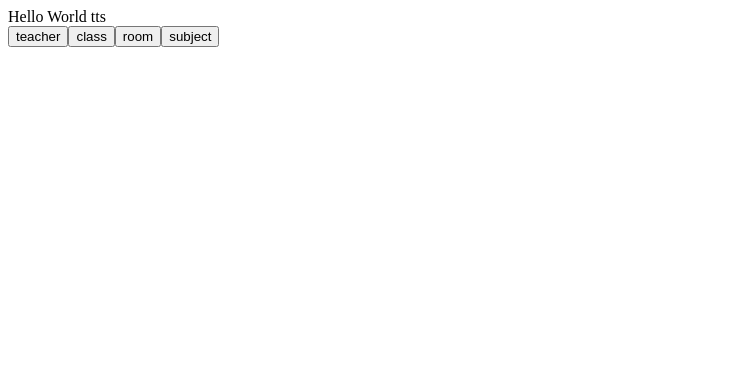
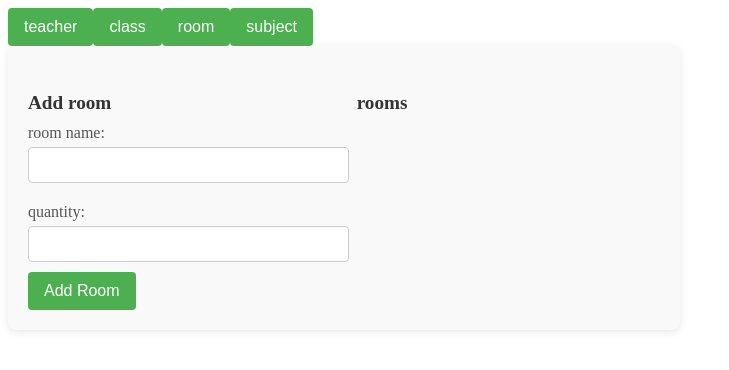
Before and after one commit to anshjain16/timetablefrontend, an Angular app: page /user/room in a window 1280 px wide. Before the commit this address led to /. Shown: the top 370 px of the page, without its empty margins (0-729 px from the left). Built offline with nearby package versions, Linux system fonts and the light colour scheme.

Commit message:
ui changes

```diff
--- a/src/app/app.component.html
+++ b/src/app/app.component.html
@@ -1,2 +1,3 @@
-<div>Hello World {{title}}</div>
-<app-form></app-form>
+<!-- <div>Hello World {{title}}</div> -->
+<!-- <app-form></app-form> -->
+ <router-outlet></router-outlet>
--- a/src/app/form/form.component.css
+++ b/src/app/form/form.component.css
@@ -1,4 +1,35 @@
-.tab{
+.tab {
     display: flex;
     flex-direction: row;
+    /* width: 70%; */
+    width: 200;
+    padding: 10px; /* Adds internal padding around the container */
+    background-color: #f9f9f9; /* Soft background for the tab container */
+    border-radius: 8px; /* Rounded corners for a softer look */
+    box-shadow: 0 2px 4px rgba(0, 0, 0, 0.1); /* Light shadow for depth */
 }
+
+button {
+    padding: 10px 16px;
+    color: #fff;
+    background-color: #4CAF50; /* Green button color */
+    border: none;
+    border-radius: 4px;
+    cursor: pointer;
+    transition: background-color 0.3s ease;
+    font-size: 1rem;
+}
+
+button:hover {
+    background-color: #45a049; /* Slightly darker green on hover */
+}
+
+.tab button:last-child {
+    margin-right: 0; /* Remove margin from the last button */
+}
+
+
+.tab button:focus {
+    outline: none;
+    box-shadow: 0 0 0 3px rgba(66, 153, 225, 0.5); /* Highlight focus for accessibility */
+}
--- a/src/app/form/form.component.ts
+++ b/src/app/form/form.component.ts
@@ -27,9 +27,9 @@ export class FormComponent {
   classes = this.dataService.getClasses();
 
   setTab(tabname: string) {
-    this.router.navigate([`/${tabname}`]);
+    this.router.navigate([`/user/${tabname}`]);
   }
   setClass(classname: any){
-    this.router.navigate([`/info/${classname.name}`]);
+    this.router.navigate([`/user/info/${classname.name}`]);
   }
 }
--- a/src/app/formchilds/class/class.component.css
+++ b/src/app/formchilds/class/class.component.css
@@ -1,7 +1,62 @@
-.wrapper{
+.wrapper {
     display: flex;
     flex-direction: row;
     justify-content: space-between;
     width: 50%;
-    padding-left: 50px;
+    height: 100vh;
+    padding: 20px; /* Adds padding around the wrapper for breathing space */
+    background-color: #f9f9f9; /* Soft background to separate from page background */
+    border-radius: 8px; /* Rounded corners for a card-like feel */
+    box-shadow: 0 2px 8px rgba(0, 0, 0, 0.1); /* Subtle shadow for depth */
 }
+
+.input, .info {
+    width: 48%; /* Make both sections evenly spaced within the wrapper */
+}
+
+.input h4, .info h4 {
+    font-size: 1.2rem;
+    margin-bottom: 10px;
+    color: #333;
+}
+
+label {
+    display: block;
+    margin: 10px 0 5px; /* Space between labels and inputs */
+    font-weight: 500;
+    color: #555;
+}
+
+input[type="text"] {
+    width: 100%;
+    padding: 8px;
+    border: 1px solid #ccc;
+    border-radius: 4px;
+    margin-bottom: 10px; /* Space between inputs */
+    font-size: 1rem;
+}
+
+button {
+    padding: 10px 16px;
+    color: #fff;
+    background-color: #4CAF50; /* Subtle green button color */
+    border: none;
+    border-radius: 4px;
+    cursor: pointer;
+    transition: background-color 0.3s ease;
+    font-size: 1rem;
+}
+
+button:hover {
+    background-color: #45a049; /* Slightly darker green on hover */
+}
+
+.info div {
+    padding: 8px 0;
+    border-bottom: 1px solid #ddd; /* Divider for each class name */
+    color: #333;
+}
+
+.info div:last-child {
+    border-bottom: none; /* Remove border from the last item */
+}
--- a/src/app/formchilds/room/room.component.css
+++ b/src/app/formchilds/room/room.component.css
@@ -1,7 +1,61 @@
-.wrapper{
+.wrapper {
     display: flex;
     flex-direction: row;
     justify-content: space-between;
     width: 50%;
-    padding-left: 50px;
+    padding: 20px; /* Padding around the wrapper for breathing space */
+    background-color: #f9f9f9; /* Light background to separate from page */
+    border-radius: 8px; /* Rounded corners for a softer appearance */
+    box-shadow: 0 2px 8px rgba(0, 0, 0, 0.1); /* Soft shadow for depth */
 }
+
+.input, .info {
+    width: 48%; /* Ensures both sections take equal space */
+}
+
+.input h4, .info h4 {
+    font-size: 1.2rem;
+    margin-bottom: 10px;
+    color: #333;
+}
+
+label {
+    display: block;
+    margin: 10px 0 5px; /* Space between labels and inputs */
+    font-weight: 500;
+    color: #555;
+}
+
+input[type="text"] {
+    width: 100%;
+    padding: 8px;
+    border: 1px solid #ccc;
+    border-radius: 4px;
+    margin-bottom: 10px; /* Adds space below each input */
+    font-size: 1rem;
+}
+
+button {
+    padding: 10px 16px;
+    color: #fff;
+    background-color: #4CAF50; /* Green button color */
+    border: none;
+    border-radius: 4px;
+    cursor: pointer;
+    transition: background-color 0.3s ease;
+    font-size: 1rem;
+}
+
+button:hover {
+    background-color: #45a049; /* Darker shade on hover */
+}
+
+.info div {
+    padding: 8px 0;
+    border-bottom: 1px solid #ddd; /* Divider for each room name */
+    color: #333;
+}
+
+.info div:last-child {
+    border-bottom: none; /* Removes bottom border from last item */
+}
--- a/src/app/formchilds/subject/subject.component.css
+++ b/src/app/formchilds/subject/subject.component.css
@@ -1,7 +1,61 @@
-.wrapper{
+.wrapper {
     display: flex;
     flex-direction: row;
     justify-content: space-between;
     width: 50%;
-    padding-left: 50px;
+    padding: 20px; /* Adds padding around the wrapper */
+    background-color: #f9f9f9; /* Light background for separation */
+    border-radius: 8px; /* Rounded corners for a soft look */
+    box-shadow: 0 2px 8px rgba(0, 0, 0, 0.1); /* Soft shadow for depth */
 }
+
+.input, .info {
+    width: 48%; /* Ensure balanced space for input and info sections */
+}
+
+.input h4, .info h4 {
+    font-size: 1.2rem;
+    margin-bottom: 10px;
+    color: #333;
+}
+
+label {
+    display: block;
+    margin: 10px 0 5px; /* Spacing between labels and inputs */
+    font-weight: 500;
+    color: #555;
+}
+
+input[type="text"] {
+    width: 100%;
+    padding: 8px;
+    border: 1px solid #ccc;
+    border-radius: 4px;
+    margin-bottom: 10px; /* Space below input */
+    font-size: 1rem;
+}
+
+button {
+    padding: 10px 16px;
+    color: #fff;
+    background-color: #4CAF50; /* Green button for visibility */
+    border: none;
+    border-radius: 4px;
+    cursor: pointer;
+    transition: background-color 0.3s ease;
+    font-size: 1rem;
+}
+
+button:hover {
+    background-color: #45a049; /* Slightly darker on hover */
+}
+
+.info div {
+    padding: 8px 0;
+    border-bottom: 1px solid #ddd; /* Divider between subjects */
+    color: #333;
+}
+
+.info div:last-child {
+    border-bottom: none; /* No divider for the last item */
+}
--- a/src/app/formchilds/teacher/teacher.component.css
+++ b/src/app/formchilds/teacher/teacher.component.css
@@ -1,7 +1,61 @@
-.wrapper{
+.wrapper {
     display: flex;
     flex-direction: row;
     justify-content: space-between;
     width: 50%;
-    padding-left: 50px;
+    padding: 20px; /* Adds padding around the wrapper */
+    background-color: #f9f9f9; /* Light background for contrast */
+    border-radius: 8px; /* Rounded corners for a smooth appearance */
+    box-shadow: 0 2px 8px rgba(0, 0, 0, 0.1); /* Soft shadow for depth */
 }
+
+.input, .info {
+    width: 48%; /* Ensure equal spacing between input and info sections */
+}
+
+.input h4, .info h4 {
+    font-size: 1.2rem;
+    margin-bottom: 10px;
+    color: #333;
+}
+
+label {
+    display: block;
+    margin: 10px 0 5px; /* Space between label and input */
+    font-weight: 500;
+    color: #555;
+}
+
+input[type="text"] {
+    width: 100%;
+    padding: 8px;
+    border: 1px solid #ccc;
+    border-radius: 4px;
+    margin-bottom: 10px; /* Space below each input */
+    font-size: 1rem;
+}
+
+button {
+    padding: 10px 16px;
+    color: #fff;
+    background-color: #4CAF50; /* Green button color */
+    border: none;
+    border-radius: 4px;
+    cursor: pointer;
+    transition: background-color 0.3s ease;
+    font-size: 1rem;
+}
+
+button:hover {
+    background-color: #45a049; /* Slightly darker green on hover */
+}
+
+.info div {
+    padding: 8px 0;
+    border-bottom: 1px solid #ddd; /* Divider between teacher names */
+    color: #333;
+}
+
+.info div:last-child {
+    border-bottom: none; /* No border on last item */
+}
--- a/src/app/infoform/infoform.component.css
+++ b/src/app/infoform/infoform.component.css
@@ -1,54 +1,162 @@
-.moreInfo {
-    display: flex;
-    flex-direction: row;
-}
-
 .wrapper {
     display: flex;
     flex-direction: row;
-    justify-content: space-between;
+    padding: 15px;
+    background-color: #f9f9f9;
+    border-radius: 8px;
+    box-shadow: 0 2px 6px rgba(0, 0, 0, 0.08);
+    margin-bottom: 15px;
+    /* overflow: hidden; Prevents overflow of content */
 }
 
-.grid{
+.grid {
     display: flex;
     flex-direction: row;
+    gap: 5px;
+    padding-right: 20px;
+    /* flex: 1; Allows grid to take remaining space */
 }
 
-.day{
+.day {
     display: flex;
     flex-direction: column;
+    gap: 3px;
 }
 
-.slotHolder{
-    border: solid 1px;
-    width: 200px;
-    height: 75px;
+.slotHolder {
+    border: 1px solid #ccc;
+    width: 180px; /* Slightly reduced width */
+    height: 65px; /* Slightly reduced height */
     display: flex;
-    flex-direction: row;
-    position: relative;
+    align-items: center;
+    justify-content: center;
+    border-radius: 4px;
+    background-color: #f1f1f1;
+    margin: 3px 0;
 }
 
-.slot{
-    width: 100px;
-    height: 75px;
+.slot {
+    width: 100%;
+    height: 100%;
     display: flex;
     flex-direction: column;
     justify-content: center;
     align-items: center;
-    position: absolute;
-    /* border: solid 1px; */
+    position: relative;
+    font-size: 0.85rem; /* Slightly reduced font size */
+    padding: 4px;
+    text-align: center;
+    border-radius: 4px;
 }
 
-.slotHolderGrid{
-    border: solid 1px;
-    width: 200px;
-    height: 75px;
+.slotHolderGrid {
+    border: 1px solid #ddd;
+    width: 180px; /* Slightly reduced width */
+    height: 65px; /* Slightly reduced height */
     display: flex;
     flex-direction: row;
-    /* position: relative; */
+    align-items: center;
+    justify-content: center;
+    background-color: #e9f5ff;
+    margin: 3px 0;
+    border-radius: 4px;
 }
 
-.batchSlot{
+.infoWrapper {
     display: flex;
-    float: row;
+    flex-direction: column;
+    gap: 10px; /* Increased gap for better spacing */
+    width: 240px; /* Adjusted width for a compact look */
+    padding: 10px; /* Added padding for inner spacing */
+    background-color: #fff; /* White background for contrast */
+    border-radius: 8px; /* Rounded corners */
+    box-shadow: 0 1px 3px rgba(0, 0, 0, 0.08); /* Subtle shadow for elevation */
 }
+
+.moreInfo {
+    display: flex;
+    flex-direction: row;
+    align-items: center;
+    gap: 6px; /* Reduced space between form elements */
+    padding: 8px; /* Increased padding for comfort */
+    background-color: #f9f9f9; /* Light background for form items */
+    border: 1px solid #ddd;
+    border-radius: 4px;
+    box-shadow: 0 1px 2px rgba(0, 0, 0, 0.1); /* Light shadow */
+    transition: box-shadow 0.2s ease; /* Smooth transition effect */
+}
+
+.moreInfo:hover {
+    box-shadow: 0 2px 4px rgba(0, 0, 0, 0.2); /* Elevate on hover */
+}
+
+label {
+    font-weight: 500;
+    color: #555;
+    margin-right: 5px;
+}
+
+select, input[type="text"], input[type="checkbox"] {
+    padding: 3px;
+    font-size: 0.85rem; /* Slightly reduced font size */
+    border: 1px solid #ccc;
+    border-radius: 4px;
+    margin-right: 6px;
+}
+
+button {
+    padding: 5px 8px; /* Reduced padding for tighter fit */
+    font-size: 0.85rem; /* Slightly reduced font size */
+    color: #fff;
+    background-color: #4CAF50;
+    border: none;
+    border-radius: 4px;
+    cursor: pointer;
+    transition: background-color 0.3s ease;
+}
+
+button:hover {
+    background-color: #45a049;
+}
+
+.batchSlot {
+    display: flex;
+    flex-direction: row;
+    gap: 3px;
+    flex-wrap: wrap;
+}
+
+.day-name {
+    font-weight: bold;
+    font-size: 0.95rem;
+    color: #333;
+    background-color: #e0e7ff;
+    border: 1px solid #ccc;
+    padding: 5px 8px;
+    border-radius: 6px;
+    text-align: center;
+    margin-bottom: 5px;
+    box-shadow: 0 1px 4px rgba(0, 0, 0, 0.1);
+    width: 180px;
+    height: 50px;
+    display: flex;
+    align-items: center;
+    justify-content: center;
+}
+
+.slot-value {
+    font-weight: 500;
+    font-size: 0.85rem; /* Slightly reduced font size */
+    color: #333;
+    background-color: #eaf4ff;
+    border: 1px solid #bbb;
+    border-radius: 6px;
+    text-align: center;
+    margin: 9px 0;
+    box-shadow: 0 1px 3px rgba(0, 0, 0, 0.1);
+    width: 180px; /* Match the width of slotHolderGrid */
+    height: 65px;  /* Match the height of slotHolderGrid */
+    display: flex;
+    align-items: center;
+    justify-content: center;
+}
```
Also changed, not shown: src/app/app.routes.ts (+9 -5 lines), src/app/infoform/infoform.component.html (+10 -2 lines).
